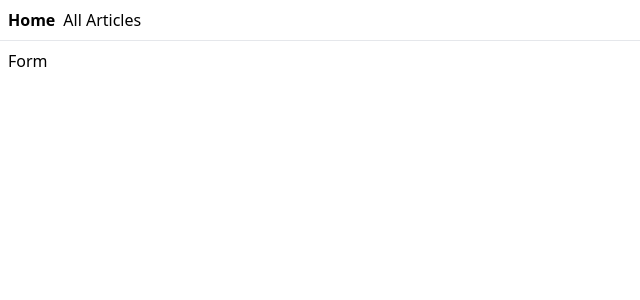
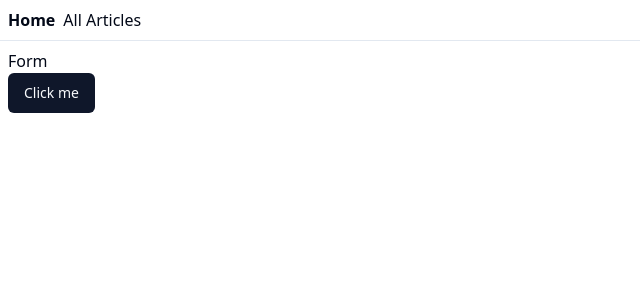
Before and after one commit to Karimtabikh/articles-app, a React (Vite) app: page / in a window 1280 px wide. Shown: the top 300 px of the page, without its empty margins (0-640 px from the left). Built offline with nearby package versions, Linux system fonts and the light colour scheme.

Commit message:
Shad Cn Added

```diff
--- /dev/null
+++ b/src/components/ui/button.tsx
@@ -0,0 +1,56 @@
+import * as React from "react"
+import { Slot } from "@radix-ui/react-slot"
+import { cva, type VariantProps } from "class-variance-authority"
+
+import { cn } from "@/lib/utils"
+
+const buttonVariants = cva(
+  "inline-flex items-center justify-center whitespace-nowrap rounded-md text-sm font-medium ring-offset-background transition-colors focus-visible:outline-none focus-visible:ring-2 focus-visible:ring-ring focus-visible:ring-offset-2 disabled:pointer-events-none disabled:opacity-50",
+  {
+    variants: {
+      variant: {
+        default: "bg-primary text-primary-foreground hover:bg-primary/90",
+        destructive:
+          "bg-destructive text-destructive-foreground hover:bg-destructive/90",
+        outline:
+          "border border-input bg-background hover:bg-accent hover:text-accent-foreground",
+        secondary:
+          "bg-secondary text-secondary-foreground hover:bg-secondary/80",
+        ghost: "hover:bg-accent hover:text-accent-foreground",
+        link: "text-primary underline-offset-4 hover:underline",
+      },
+      size: {
+        default: "h-10 px-4 py-2",
+        sm: "h-9 rounded-md px-3",
+        lg: "h-11 rounded-md px-8",
+        icon: "h-10 w-10",
+      },
+    },
+    defaultVariants: {
+      variant: "default",
+      size: "default",
+    },
+  }
+)
+
+export interface ButtonProps
+  extends React.ButtonHTMLAttributes<HTMLButtonElement>,
+    VariantProps<typeof buttonVariants> {
+  asChild?: boolean
+}
+
+const Button = React.forwardRef<HTMLButtonElement, ButtonProps>(
+  ({ className, variant, size, asChild = false, ...props }, ref) => {
+    const Comp = asChild ? Slot : "button"
+    return (
+      <Comp
+        className={cn(buttonVariants({ variant, size, className }))}
+        ref={ref}
+        {...props}
+      />
+    )
+  }
+)
+Button.displayName = "Button"
+
+export { Button, buttonVariants }
--- a/src/index.scss
+++ b/src/index.scss
@@ -1,3 +1,76 @@
 @tailwind base;
-@tailwind components;
-@tailwind utilities;
+  @tailwind components;
+  @tailwind utilities;
+
+  @layer base {
+    :root {
+      --background: 0 0% 100%;
+      --foreground: 222.2 84% 4.9%;
+
+      --card: 0 0% 100%;
+      --card-foreground: 222.2 84% 4.9%;
+
+      --popover: 0 0% 100%;
+      --popover-foreground: 222.2 84% 4.9%;
+
+      --primary: 222.2 47.4% 11.2%;
+      --primary-foreground: 210 40% 98%;
+
+      --secondary: 210 40% 96.1%;
+      --secondary-foreground: 222.2 47.4% 11.2%;
+
+      --muted: 210 40% 96.1%;
+      --muted-foreground: 215.4 16.3% 46.9%;
+
+      --accent: 210 40% 96.1%;
+      --accent-foreground: 222.2 47.4% 11.2%;
+
+      --destructive: 0 84.2% 60.2%;
+      --destructive-foreground: 210 40% 98%;
+
+      --border: 214.3 31.8% 91.4%;
+      --input: 214.3 31.8% 91.4%;
+      --ring: 222.2 84% 4.9%;
+
+      --radius: 0.5rem;
+    }
+
+    .dark {
+      --background: 222.2 84% 4.9%;
+      --foreground: 210 40% 98%;
+
+      --card: 222.2 84% 4.9%;
+      --card-foreground: 210 40% 98%;
+
+      --popover: 222.2 84% 4.9%;
+      --popover-foreground: 210 40% 98%;
+
+      --primary: 210 40% 98%;
+      --primary-foreground: 222.2 47.4% 11.2%;
+
+      --secondary: 217.2 32.6% 17.5%;
+      --secondary-foreground: 210 40% 98%;
+
+      --muted: 217.2 32.6% 17.5%;
+      --muted-foreground: 215 20.2% 65.1%;
+
+      --accent: 217.2 32.6% 17.5%;
+      --accent-foreground: 210 40% 98%;
+
+      --destructive: 0 62.8% 30.6%;
+      --destructive-foreground: 210 40% 98%;
+
+      --border: 217.2 32.6% 17.5%;
+      --input: 217.2 32.6% 17.5%;
+      --ring: 212.7 26.8% 83.9%;
+    }
+  }
+
+  @layer base {
+    * {
+      @apply border-border;
+    }
+    body {
+      @apply bg-background text-foreground;
+    }
+  }
--- /dev/null
+++ b/src/lib/utils.ts
@@ -0,0 +1,6 @@
+import { type ClassValue, clsx } from "clsx"
+import { twMerge } from "tailwind-merge"
+
+export function cn(...inputs: ClassValue[]) {
+  return twMerge(clsx(inputs))
+}
--- a/src/routes/index.lazy.tsx
+++ b/src/routes/index.lazy.tsx
@@ -1,4 +1,5 @@
 import { createLazyFileRoute } from '@tanstack/react-router'
+import { Button } from "@/components/ui/button"
 
 export const Route = createLazyFileRoute('/')({
   component: Index,
@@ -8,6 +9,8 @@
   return (
     <div className="p-2">
       <h3>Form</h3>
+      <Button>Click me</Button>
+
     </div>
   )
 }
--- /dev/null
+++ b/tailwind.config.js
@@ -0,0 +1,77 @@
+/** @type {import('tailwindcss').Config} */
+module.exports = {
+  darkMode: ["class"],
+  content: [
+    './pages/**/*.{ts,tsx}',
+    './components/**/*.{ts,tsx}',
+    './app/**/*.{ts,tsx}',
+    './src/**/*.{ts,tsx}',
+  ],
+  prefix: "",
+  theme: {
+    container: {
+      center: true,
+      padding: "2rem",
+      screens: {
+        "2xl": "1400px",
+      },
+    },
+    extend: {
+      colors: {
+        border: "hsl(var(--border))",
+        input: "hsl(var(--input))",
+        ring: "hsl(var(--ring))",
+        background: "hsl(var(--background))",
+        foreground: "hsl(var(--foreground))",
+        primary: {
+          DEFAULT: "hsl(var(--primary))",
+          foreground: "hsl(var(--primary-foreground))",
+        },
+        secondary: {
+          DEFAULT: "hsl(var(--secondary))",
+          foreground: "hsl(var(--secondary-foreground))",
+        },
+        destructive: {
+          DEFAULT: "hsl(var(--destructive))",
+          foreground: "hsl(var(--destructive-foreground))",
+        },
+        muted: {
+          DEFAULT: "hsl(var(--muted))",
+          foreground: "hsl(var(--muted-foreground))",
+        },
+        accent: {
+          DEFAULT: "hsl(var(--accent))",
+          foreground: "hsl(var(--accent-foreground))",
+        },
+        popover: {
+          DEFAULT: "hsl(var(--popover))",
+          foreground: "hsl(var(--popover-foreground))",
+        },
+        card: {
+          DEFAULT: "hsl(var(--card))",
+          foreground: "hsl(var(--card-foreground))",
+        },
+      },
+      borderRadius: {
+        lg: "var(--radius)",
+        md: "calc(var(--radius) - 2px)",
+        sm: "calc(var(--radius) - 4px)",
+      },
+      keyframes: {
+        "accordion-down": {
+          from: { height: "0" },
+          to: { height: "var(--radix-accordion-content-height)" },
+        },
+        "accordion-up": {
+          from: { height: "var(--radix-accordion-content-height)" },
+          to: { height: "0" },
+        },
+      },
+      animation: {
+        "accordion-down": "accordion-down 0.2s ease-out",
+        "accordion-up": "accordion-up 0.2s ease-out",
+      },
+    },
+  },
+  plugins: [require("tailwindcss-animate")],
+}
--- a/tsconfig.json
+++ b/tsconfig.json
@@ -1,5 +1,9 @@
 {
   "compilerOptions": {
+    "baseUrl": ".",
+    "paths": {
+      "@/*": ["./src/*"]
+    },
     "target": "ES2020",
     "useDefineForClassFields": true,
     "lib": ["ES2020", "DOM", "DOM.Iterable"],
--- a/vite.config.ts
+++ b/vite.config.ts
@@ -1,8 +1,14 @@
-import { defineConfig } from 'vite'
-import react from '@vitejs/plugin-react-swc'
-import { TanStackRouterVite } from '@tanstack/router-vite-plugin'
+import { defineConfig } from "vite";
+import react from "@vitejs/plugin-react-swc";
+import { TanStackRouterVite } from "@tanstack/router-vite-plugin";
+import path from "path";
 
 // https://vitejs.dev/config/
 export default defineConfig({
-  plugins: [react(),TanStackRouterVite()],
-})
+  plugins: [react(), TanStackRouterVite()],
+  resolve: {
+    alias: {
+      "@": path.resolve(__dirname, "./src"),
+    },
+  },
+});
```
Also changed, not shown: package.json (+8 -1 lines), components.json (added), 1 other file (tests, documents, lock files or other folders).
